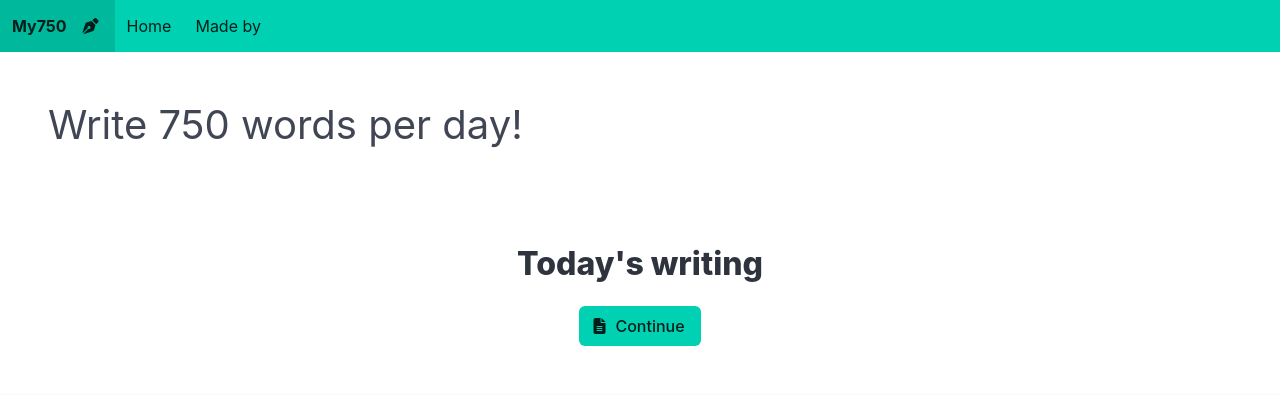
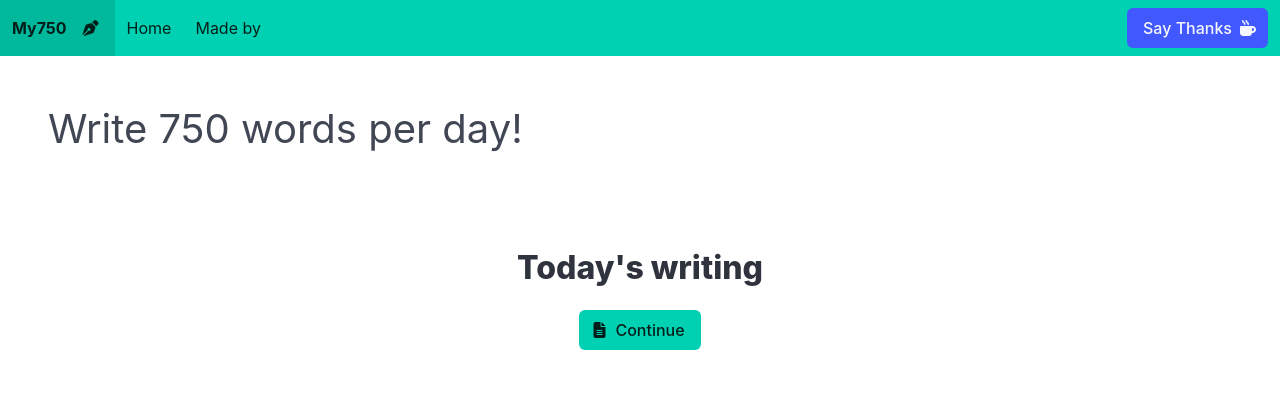
Before and after one commit to caforbes/my750, a Flask app: page / in a window 1280 px wide. Shown: the top 395 px of the page. Run offline with Flask 3, Linux system fonts and the light colour scheme; data that the repository does not hold is empty; some libraries are stand-ins or nearby versions.

Commit message:
tweak urls, add coffee button

```diff
--- a/app/templates/layout.html
+++ b/app/templates/layout.html
@@ -25,24 +25,24 @@
         </div>
         <div id="navbarItems" class="navbar-menu">
             <div class="navbar-start">
-                <a class="navbar-item" href="/">Home</a>
+                <a class="navbar-item" href="{{ url_for('home') }}">Home</a>
                 <!-- <a class="navbar-item" href="/archive">Archive</a> -->
                 <!-- <a class="navbar-item" href="https://github.com/caforbes">On Github</a> -->
                 <a class="navbar-item" href="https://me.caforbes.com">Made by</a>
             </div>
-            <!-- <div class="navbar-end">
+            <div class="navbar-end">
                 <div class="navbar-item">
                     <div class="field">
                         <a class="button is-link">
                             <span>Say Thanks</span>
-                                TODO: add support link
+                            <!-- TODO: add support link -->
                             <span class="icon">
                                 <i class="fa-solid fa-mug-hot"></i>
                             </span>
                         </a>
                     </div>
                 </div>
-                </div> -->
+            </div>
         </div>
     </nav>
 
```
Lines whose indentation alone changed are shown as unchanged.
